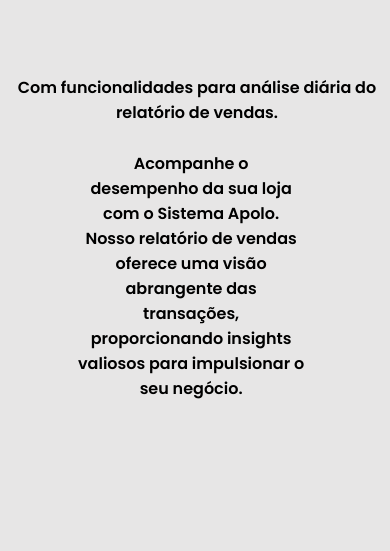
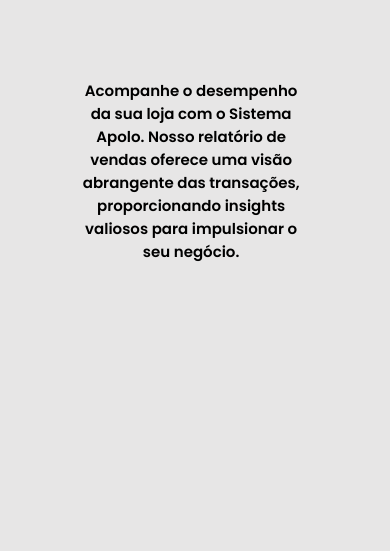
Before and after one commit to GJunioOliveira/Apolo_Site, a website: page HTML/Relatorio.html in a window 390 px wide. Shown: the part 131-682 px from the top of the page. Drawn offline with nearby package versions, Linux system fonts and the light colour scheme.

Commit message:
600px_mudança

```diff
--- a/CSS/Cadastramento.css
+++ b/CSS/Cadastramento.css
@@ -344,7 +344,7 @@
         }
 
         .cadastramento-esquerdo > h1{
-            display: flex;
+            display: none;
             font-size: 16px;
             text-align: center;
            margin-left: 1%;
--- a/CSS/Estoque.css
+++ b/CSS/Estoque.css
@@ -337,14 +337,28 @@
             width: 100%;
         }
 
-        h1,p{
+        .estoque-esquerdo > h1{
+            display: none;
+            font-size: 16px;
+            text-align: center;
+           margin-left: 1%;
+        }
+
+        .estoque-esquerdo > p{
+            display: flex;
+            font-size: 15px;
+            text-align: center;
+           margin-left: 20%;
+        }
+
+        /* h1,p{
             display: flex;
             font-size: 16px;
             text-align: center;
             margin-right: 25%;
 
 
-        }
+        } */
 
         #imagem{
             width: 80%;
--- a/CSS/Movimentação.css
+++ b/CSS/Movimentação.css
@@ -343,14 +343,28 @@
             width: 100%;
         }
 
-        h1,p{
+        .movi-esquerdo > h1{
+            display: none;
+            font-size: 16px;
+            text-align: center;
+           margin-left: 1%;
+        }
+
+        .movi-esquerdo > p{
+            display: flex;
+            font-size: 15px;
+            text-align: center;
+           margin-left: 20%;
+        }
+
+        /* h1,p{
             display: flex;
             font-size: 16px;
             text-align: center;
             margin-right: 25%;
 
 
-        }
+        } */
 
         #imagem{
             width: 80%;
--- a/CSS/Relatorio.css
+++ b/CSS/Relatorio.css
@@ -336,7 +336,7 @@
         }
 
         .cadastramento-esquerdo > h1{
-            display: flex;
+            display: none;
             font-size: 16px;
             text-align: center;
            margin-left: 1%;
@@ -344,7 +344,7 @@
 
         .cadastramento-esquerdo > p{
             display: flex;
-            font-size: 16px;
+            font-size: 15px;
             text-align: center;
            margin-left: 20%;
         }
```
